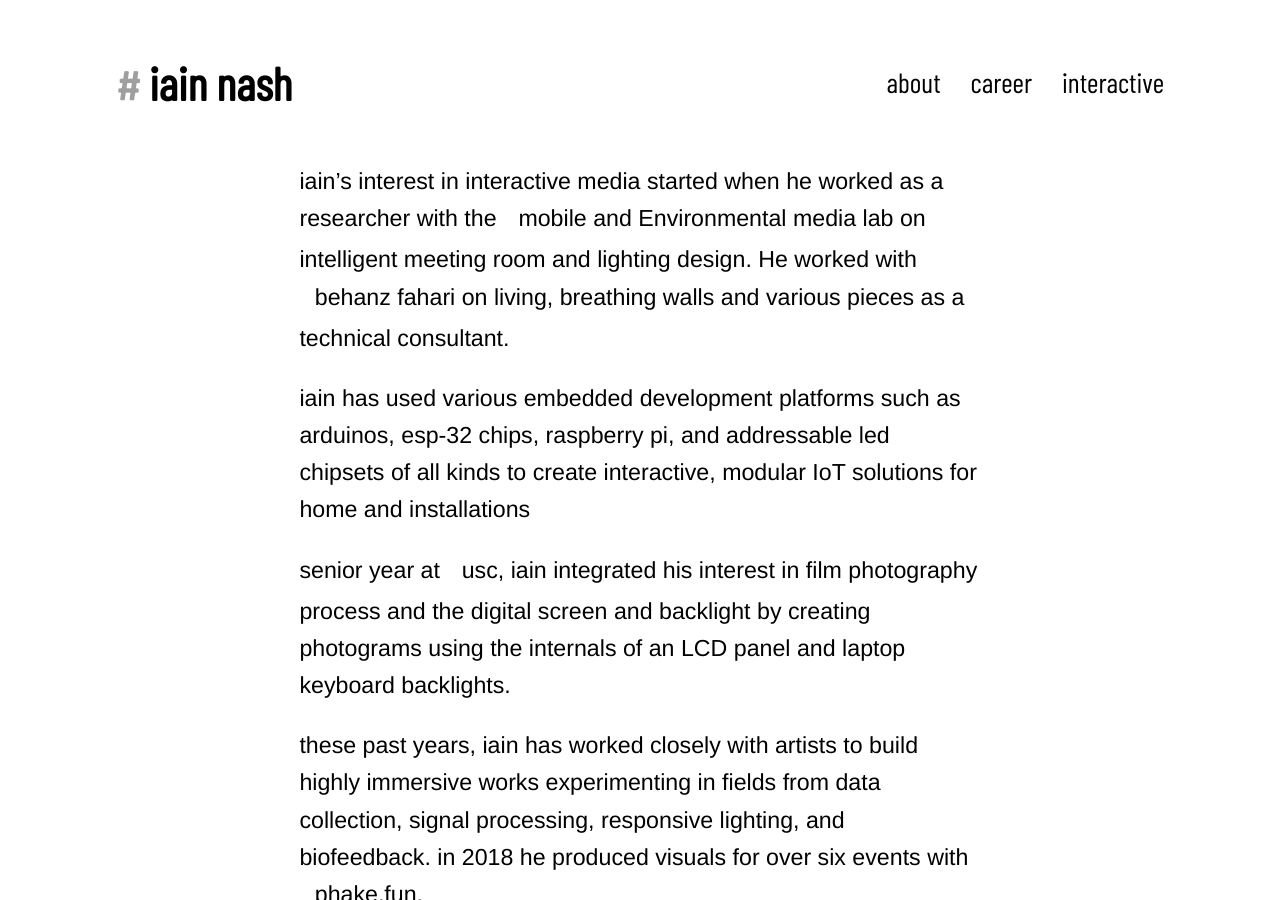
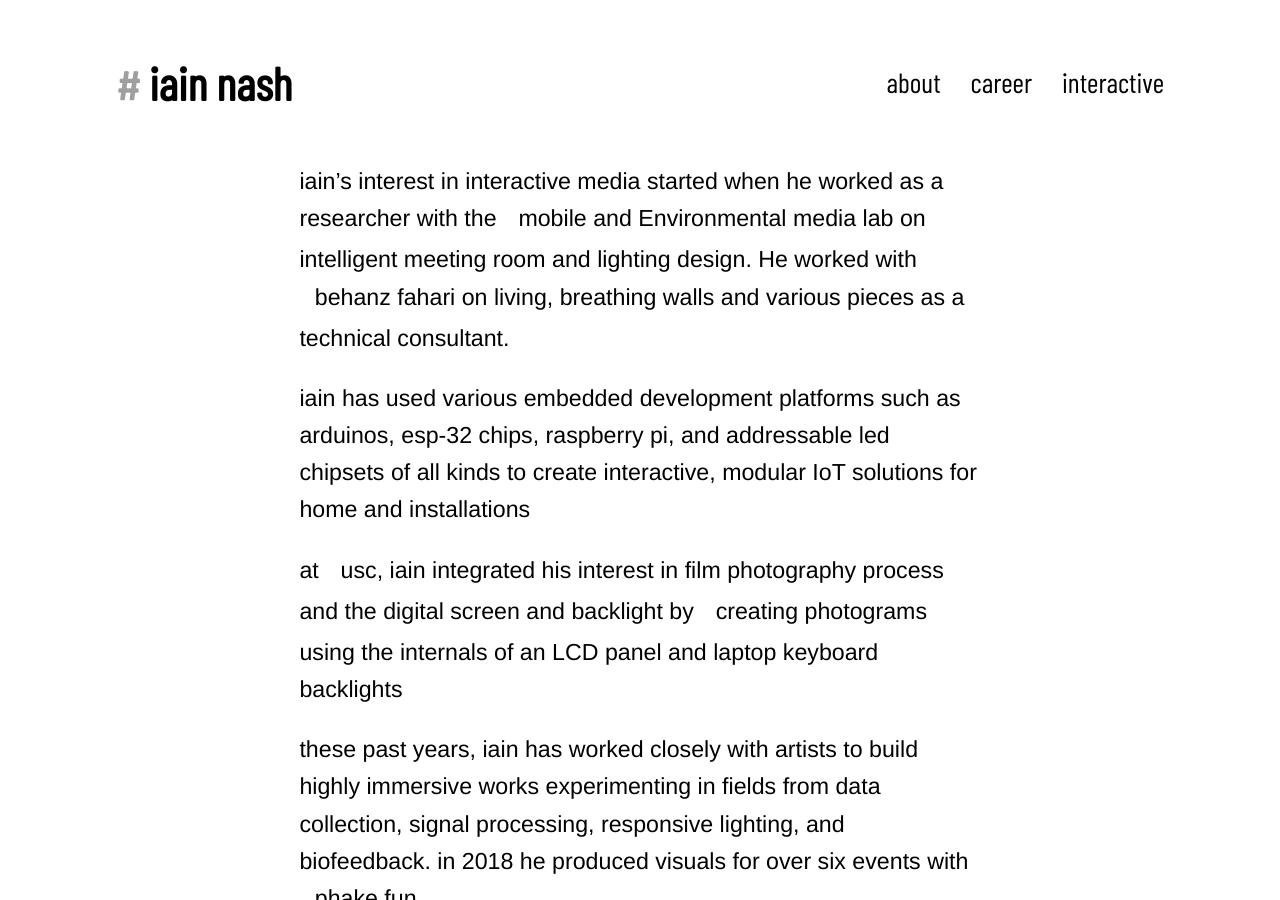
Before and after one commit to iainnash/iainnash.github.io, a Jekyll site: the page built from interactive.md, in a window 1280 px wide and 900 px high. Built offline with Jekyll 4.4.1, drawn with Linux system fonts in a browser that asks for light colours; a style sheet for code colours, icons or effects is not loaded.

Commit message:
update interactive

```diff
--- a/interactive.md
+++ b/interactive.md
@@ -7,7 +7,7 @@
 
 iain has used various embedded development platforms such as arduinos, esp-32 chips, raspberry pi, and addressable led chipsets of all kinds to create interactive, modular IoT solutions for home and installations
 
-senior year at <a href="http://usc.edu/" title="university of southern california">usc</a>, iain integrated his interest in film photography process and the digital screen and backlight by creating photograms using the internals of an LCD panel and laptop keyboard backlights.
+at <a href="http://usc.edu/" title="university of southern california">usc</a>, iain integrated his interest in film photography process and the digital screen and backlight by <a href="https://absentshadow.tumblr.com/post/154149648210/">creating photograms using the internals of an LCD panel</a> and laptop keyboard backlights
 
 these past years, iain has worked closely with artists to build highly immersive works experimenting in fields from data collection, signal processing, responsive lighting, and biofeedback. in 2018 he produced visuals for over six events with <a href="http://phake.fun">phake.fun</a>.
 
```
